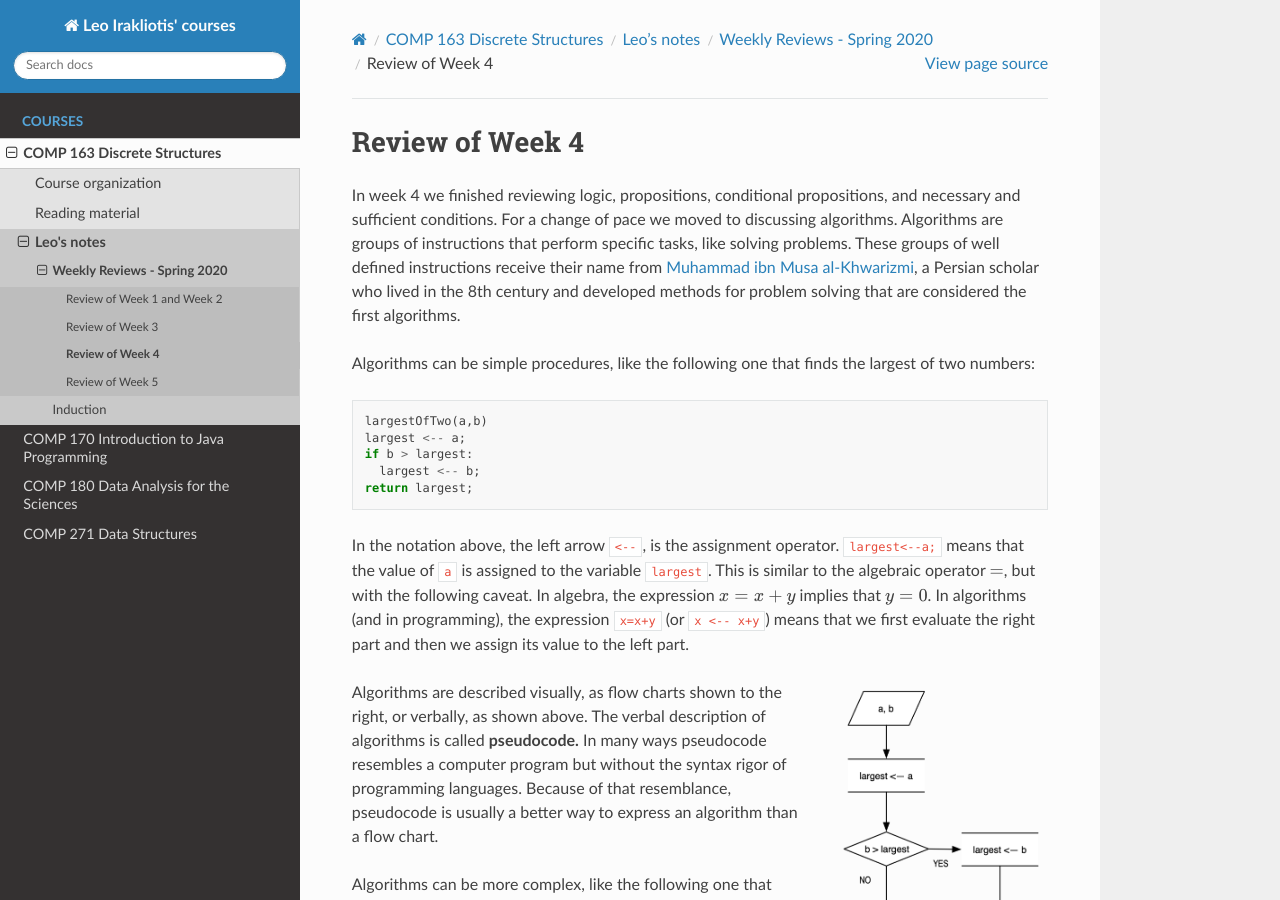
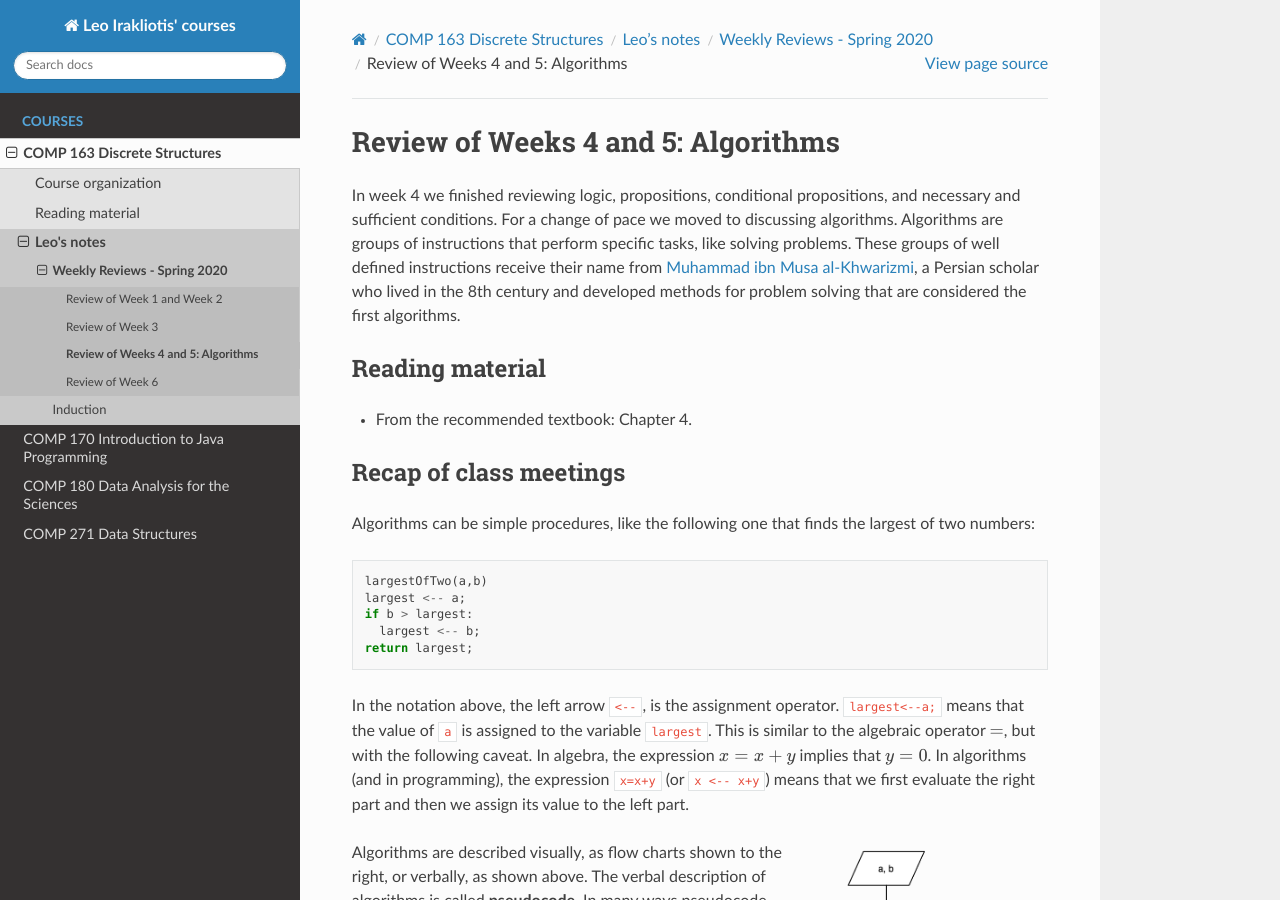
Before and after one commit to sleepyjaree/cdp, a Sphinx documentation site: the page built from source/COMP163/2020Spring/week4.rst, in a window 1280 px wide and 900 px high. Built offline with Sphinx 7.4.7 and the Read the Docs theme 2.0.0, drawn with Linux system fonts in a browser that asks for light colours; some of the changed text lies outside the part shown.

Commit message:
adding OER material for COMP163

```diff
--- a/source/COMP163/2020Spring/week4.rst
+++ b/source/COMP163/2020Spring/week4.rst
@@ -1,8 +1,16 @@
 
-Review of Week 4
-=================
+Review of Weeks 4 and 5: Algorithms
+===================================
 
 In week 4 we finished reviewing logic, propositions, conditional propositions, and necessary and sufficient conditions. For a change of pace we moved to discussing algorithms. Algorithms are groups of instructions that perform specific tasks, like solving problems. These groups of well defined instructions receive their name from `Muhammad ibn Musa al-Khwarizmi <https://en.wikipedia.org/wiki/Muhammad_ibn_Musa_al-Khwarizmi>`_, a Persian scholar who lived in the 8th century and developed methods for problem solving that are considered the first algorithms.
+
+Reading material
+----------------
+
+* From the recommended textbook: Chapter 4.
+
+Recap of class meetings
+-----------------------
 
 Algorithms can be simple procedures, like the following one that finds the largest of two numbers::
 
--- a/source/COMP163/2020Spring/week5.rst
+++ b/source/COMP163/2020Spring/week6.rst
@@ -1,3 +1,5 @@
 
-Review of Week 5
+Review of Week 6
 =================
+
+tbd
--- a/source/COMP163/2020Spring/weeklyReviews.rst
+++ b/source/COMP163/2020Spring/weeklyReviews.rst
@@ -7,4 +7,4 @@ Weekly Reviews - Spring 2020
 	week2
 	week3
 	week4
-	week5
+	week6
```
Also changed, not shown: other parts of source/COMP163/2020Spring/week4.rst (+4 -5 lines), 1 other file.
